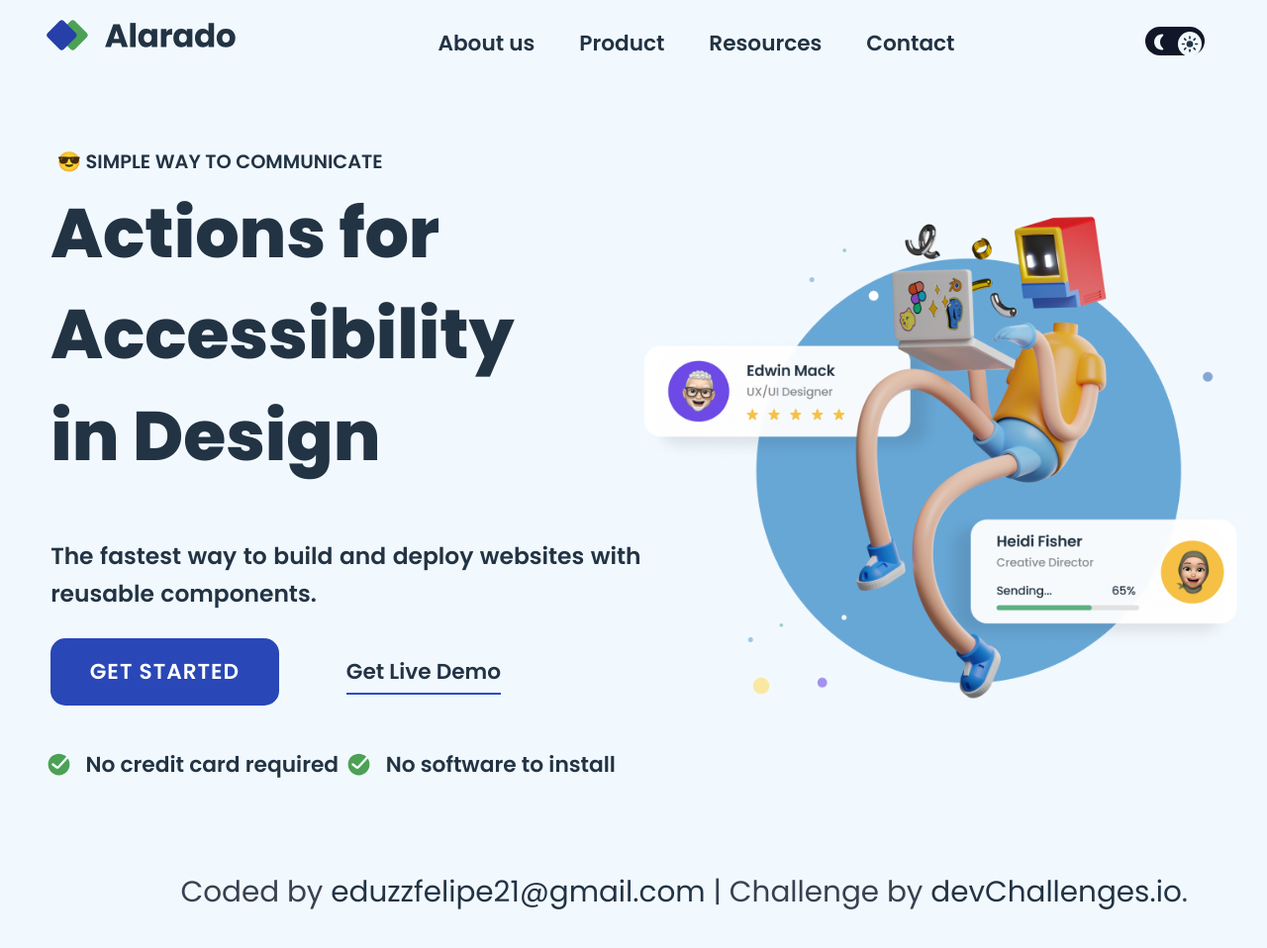
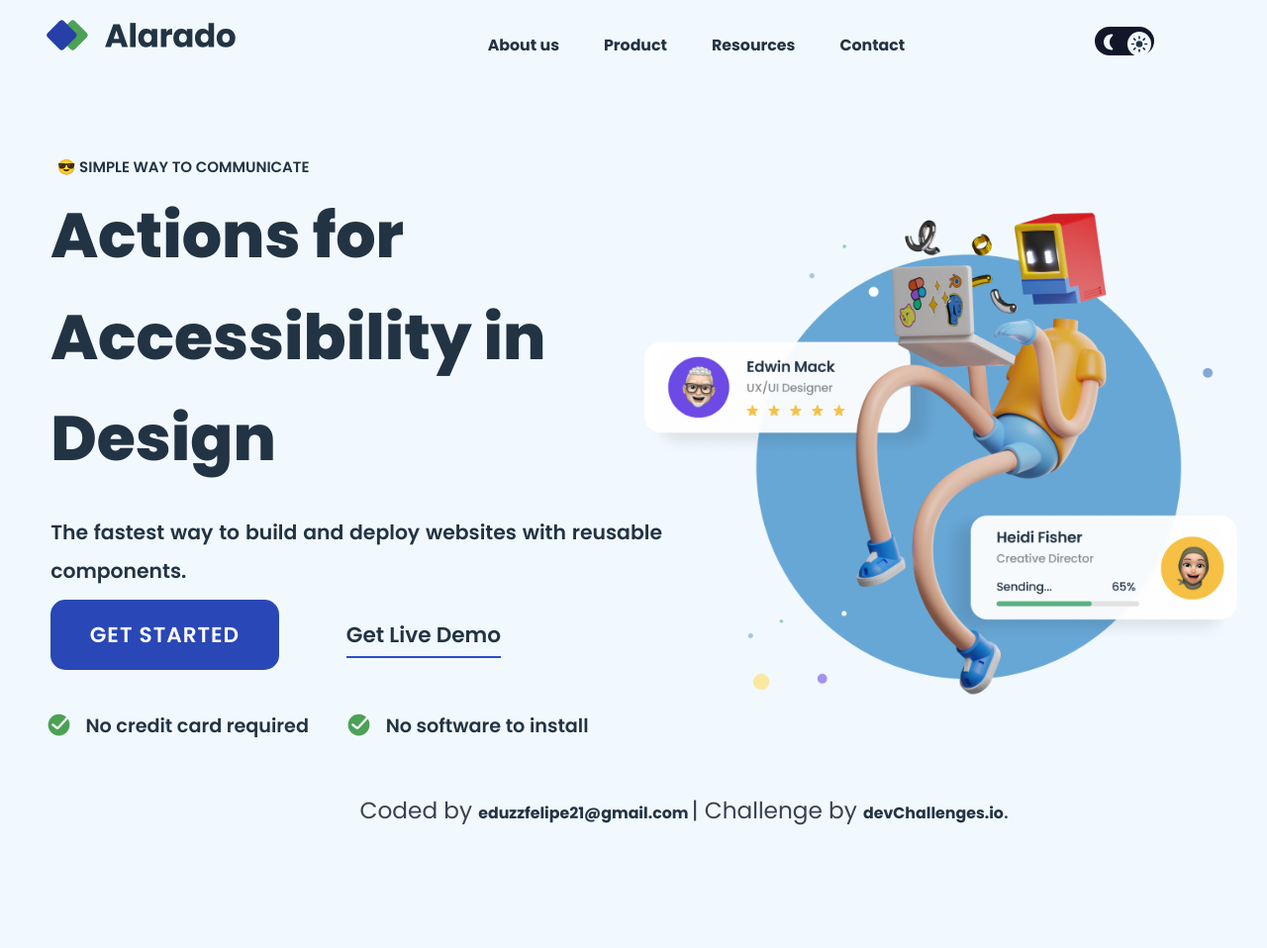
Before and after one commit to EduzzDev/Simple_HomePage, a plain HTML site: page simple-homepage-master/index.html in a window 1280 px wide. Shown: the top 958 px of the page at 99% size. Drawn offline with Linux system fonts and the light colour scheme.

Commit message:
atualizações de responsividade

```diff
--- a/simple-homepage-master/estilos/style.css
+++ b/simple-homepage-master/estilos/style.css
@@ -1009,20 +1009,20 @@ body.dark-theme {
   }
   span {
     left: -0.9dvb;
-    font-size: calc(4px + 1.2dvw);
+    font-size: calc(2.2px + 1dvw);
     position: relative;
-    top: 6dvw;
+    top: 6.5dvw;
   }
   h1 {
-    font-size: calc(25px + 3.5dvw);
-    top: 6.5dvw;
+    font-size: calc(25px + 3dvw);
+    top: 7dvw;
     width: 40%;
     line-height: 8dvw;
   }
   p {
-    bottom: 33.5dvw;
+    bottom: 35dvw;
     font-weight: 600;
-    font-size: calc(8px + 1.2dvw);
+    font-size: calc(5px + 1.2dvw);
     width: 50%;
     line-height: 3dvw;
     word-spacing: 1px;
@@ -1052,9 +1052,9 @@ body.dark-theme {
   }
   .btn-start,
   .demo {
-    width: 18%;
-    height: 8.5dvb;
-    bottom: 31.5dvw;
+    width: 18dvw;
+    height: 5.5dvw;
+    bottom: 34.2dvw;
     font-size: calc(5px + 1.3dvw);
     margin-right: 5%;
   }
@@ -1066,15 +1066,19 @@ body.dark-theme {
     padding-right: 1dvw;
   }
   .feature-item {
-    top: -28.5dvw;
+    top: -31.5dvw;
     width: 28%;
-    font-size: 1.7dvw;
+    font-size: 1.5dvw;
     margin-right: 0.1dvb;
     margin-left: -3.5dvw;
   }
   .author-info {
-    font-size: calc(1dvw + 1.3dvw);
+    font-size: calc(4px + 1.5dvw);
     position: relative;
-    bottom: -4.2dvb;
+    bottom: 5.2dvb;
+  }
+  a{
+     font-size: calc(3px + 1dvw);
+     font-weight: 700;
   }
 }
```
